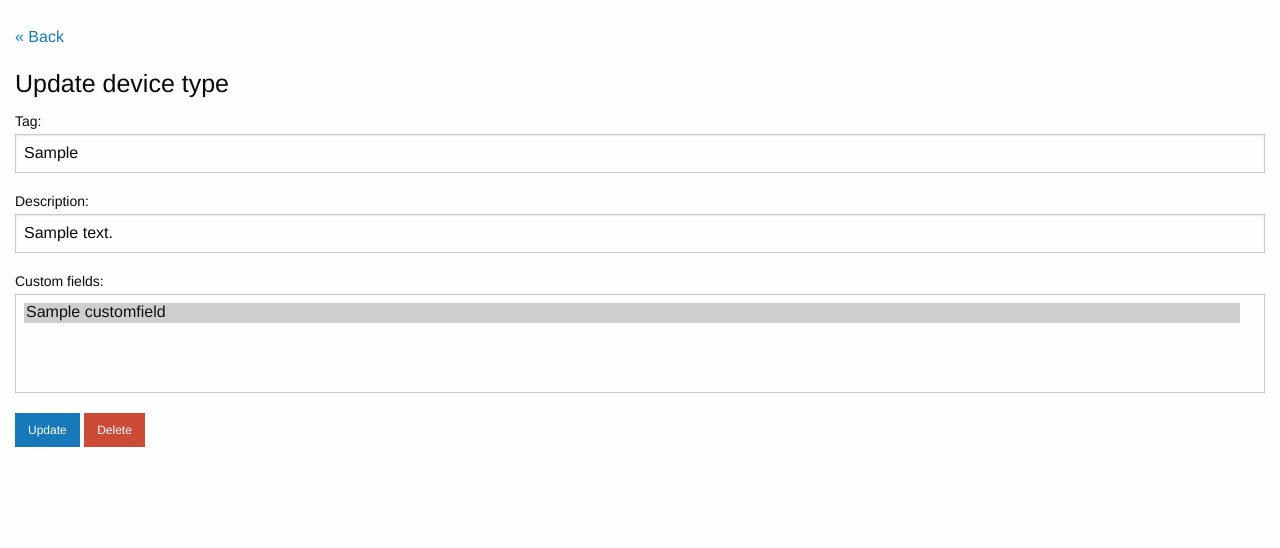
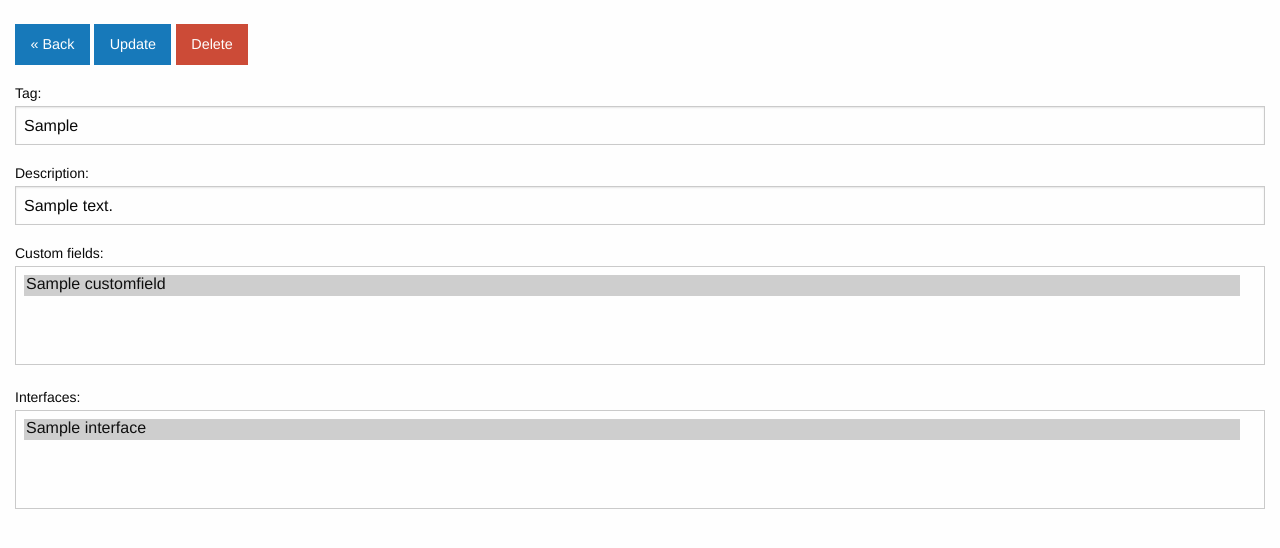
Before and after one commit to ministre/qa, a Django app: page /type/1/ in a window 1280 px wide. Shown: the part 55-603 px from the top of the page. Run offline with Django 3.2, Linux system fonts and the light colour scheme; a user stored in the database is signed in; tables that the repository leaves empty hold one stand-in row (values such as "Sample post"); some libraries are stand-ins or nearby versions.

Commit message:
evolution

```diff
--- a/device/forms.py
+++ b/device/forms.py
@@ -28,6 +28,7 @@ class DeviceTypeForm(ModelForm):
             'tag': _('Tag'),
             'desc': _('Description'),
             'cf': _('Custom fields'),
+            'ifaces': _('Interfaces'),
         }
         fields = '__all__'
 
--- a/device/models.py
+++ b/device/models.py
@@ -25,7 +25,8 @@ class CustomField(models.Model):
 class DeviceType(models.Model):
     tag = models.CharField(max_length=100)
     desc = models.CharField(max_length=300)
-    cf = models.ManyToManyField(CustomField, related_name='custom_fields', blank=True)
+    cf = models.ManyToManyField(CustomField, related_name='custom_fields', blank=True, null=True)
+    ifaces = models.ManyToManyField(Interface, related_name='interfaces', blank=True, null=True)
 
     def __str__(self):
         return self.desc
--- a/device/templates/device/type_list.html
+++ b/device/templates/device/type_list.html
@@ -4,9 +4,7 @@
 
 {% block content %}
 
-<h4>{% trans "Device types" %}</h4>
-
-<a href="create/" class="button small rounded">{% trans "Create" %}</a>
+<a href="create/" class="button">{% trans "Create" %}</a>
 
 <table id="device_types" class="display" style="width:100%">
     <thead>
--- a/device/templates/device/type_update.html
+++ b/device/templates/device/type_update.html
@@ -4,15 +4,12 @@
 
 {% block content %}
 
-<p><a href=".." class="exit-off-canvas">&laquo; {% trans "Back" %}</a></p>
-
-<h4>{% trans "Update device type" %}</h4>
-
 <form method="post" action="">
+    <a href=".." class="button">&laquo; {% trans "Back" %}</a>
+    <input type="submit" value='{% trans "Update" %}' class="button" />
+    <a href="delete/" class="button alert">{% trans "Delete" %}</a>
     {% csrf_token %}
     {{ form }}
-    <input type="submit" value='{% trans "Update" %}' class="button small rounded" />
-    <a href="delete/" class="button small alert rounded">{% trans "Delete" %}</a>
 </form>
 
 {% endblock %}
```
Also changed, not shown: device/templates/device/type_create.html (+2 -5 lines).
